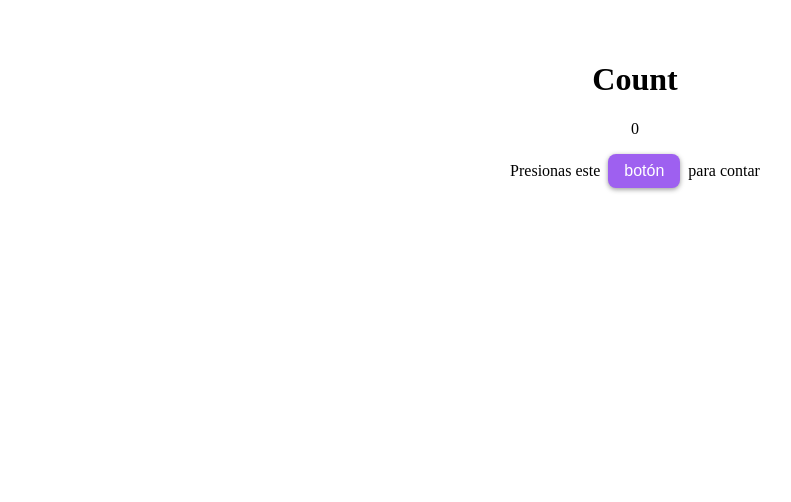
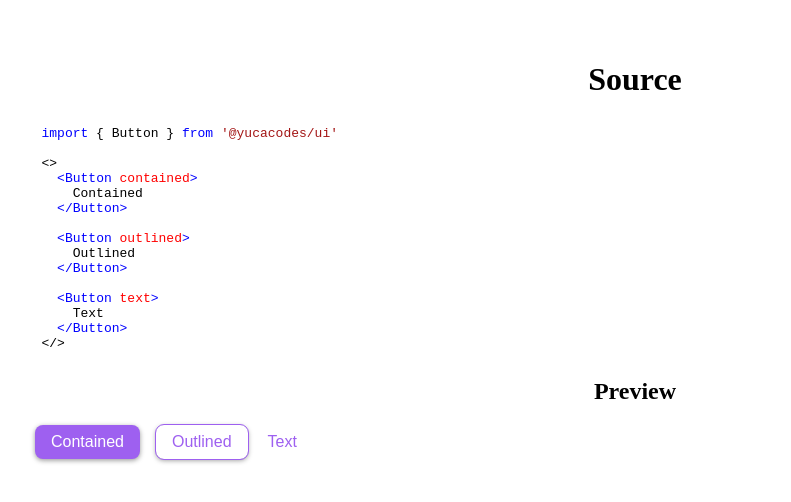
Before and after one commit to yucacodes/ui-basic, a React (Vite) app: page / in a window 1280 px wide. Shown: the top 502 px of the page, without its empty margins (5-796 px from the left). Built offline with nearby package versions, Linux system fonts and the light colour scheme; the HTML template or start-up script is replaced by a standard one.

Commit message:
Create Button Example

```diff
--- a/package.json
+++ b/package.json
@@ -28,6 +28,7 @@
     "@types/bun": "^1.0.0",
     "@types/react": "^18.2.46",
     "@types/react-dom": "^18.2.18",
+    "@types/react-syntax-highlighter": "^15.5.11",
     "@types/web": "^0.0.131",
     "@typescript-eslint/eslint-plugin": "^6.16.0",
     "@typescript-eslint/parser": "^6.16.0",
@@ -44,6 +45,8 @@
     "vite-plugin-lib-inject-css": "^1.3.0"
   },
   "dependencies": {
-    "classnames": "^2.5.1"
+    "classnames": "^2.5.1",
+    "react-copy-to-clipboard": "^5.1.0",
+    "react-syntax-highlighter": "^15.5.0"
   }
 }
--- a/src/App.tsx
+++ b/src/App.tsx
@@ -1,22 +1,32 @@
-import { useState } from 'react'
+import SyntaxHighlighter from 'react-syntax-highlighter'
+import { atomOneLight, vs } from 'react-syntax-highlighter/dist/esm/styles/hljs'
 import './App.css'
-import { Button } from '@lib'
+
+import examples from './Test.example'
+import exampleSrc from './Test.example.tsx?raw'
+
+function prepareExampleSrc(src: string): string {
+  src = src.replaceAll('@lib', '@yucacodes/ui')
+  return src
+    .split('\n')
+    .filter((x) => !x.includes('__HIDE__'))
+    .join('\n')
+    .replaceAll('@lib', '@yucacodes/ui')
+}
 
 function App() {
-  const [count, setCount] = useState(0)
-
-  const onClick = () => setCount((count) => count + 1)
   return (
     <>
-      <h1>Count</h1>
-      <p>{count}</p>
-      <p>
-        Presionas este &nbsp;
-        <Button onClick={onClick}>
-          botón
-        </Button>
-        &nbsp; para contar
-      </p>
+      <h1>Source</h1>
+      <SyntaxHighlighter
+        customStyle={{ textAlign: 'left' }}
+        language="typescript"
+        style={vs}
+      >
+        {prepareExampleSrc(exampleSrc)}
+      </SyntaxHighlighter>
+      <h2>Preview</h2>
+      <div>{examples}</div>
     </>
   )
 }
--- /dev/null
+++ b/src/Test.example.tsx
@@ -0,0 +1,19 @@
+import { Button } from '@lib'
+
+export default ( // __HIDE__
+<div style={{ display: 'flex', gap: '1rem', alignItems: "center" }}> {/*__HIDE__*/}
+<>
+  <Button contained>
+    Contained
+  </Button>
+
+  <Button outlined>
+    Outlined
+  </Button>
+
+  <Button text>
+    Text
+  </Button>
+</>
+</div> // __HIDE__
+) // __HIDE__
```
Also changed, not shown: 2 other files (tests, documents, lock files or other folders).
